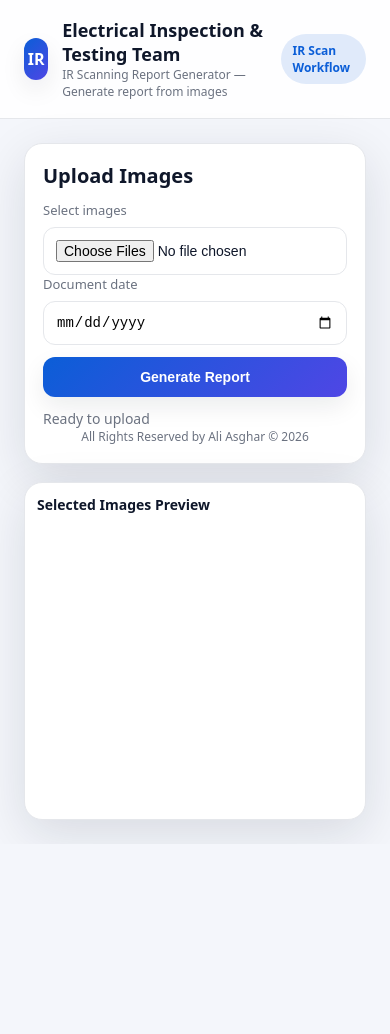
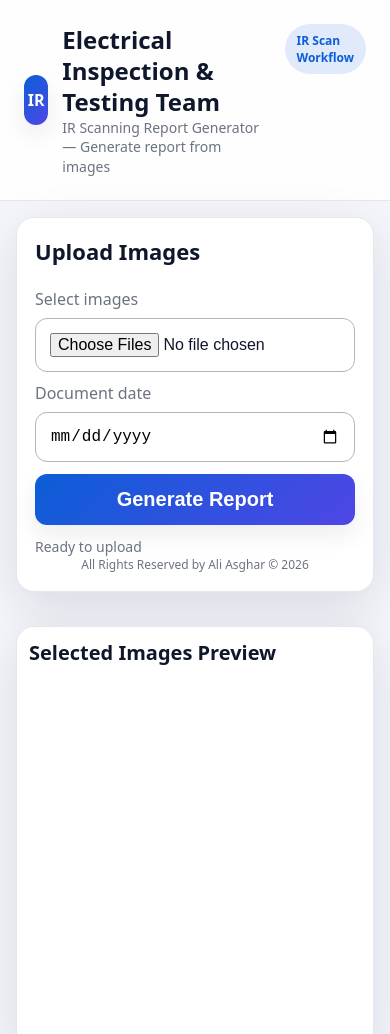
Before and after one commit to newaliasghar1701012/IR_PROJ, a website: page index.html in a window 390 px wide. Shown: the top 1034 px of the page. Before the commit the page ends 844 px from the top, so only its background shows below. Drawn offline with Linux system fonts and the light colour scheme.

Commit message:
Update index.html

```diff
--- a/index.html
+++ b/index.html
@@ -266,6 +266,86 @@
           height: 40vh;
         }
       }
+
+      /* MOBILE ENHANCEMENTS FOR PHONE READABILITY */
+      @media (max-width: 800px) {
+        /* Header */
+        header {
+          /* flex-direction: column; */
+          height: ;
+          align-items: flex-start;
+          gap: 12px;
+          padding: 24px;
+        }
+
+        header .brand h1 {
+          font-size: 24px; /* bigger for visibility */
+          line-height: 1.3;
+        }
+
+        header .brand p {
+          font-size: 14px; /* bigger and easier to read */
+          line-height: 1.4;
+        }
+        .logo {
+          width: 50px;
+          height: 50px;
+        }
+
+        .field {
+          margin-top: 10px;
+        }
+        /* .chip {
+          font-size: 13px;
+          padding: 8px 12px;
+        } */
+
+        /* Form heading */
+        .left h2 {
+          font-size: 22px;
+        }
+
+        /* Labels and inputs */
+        label {
+          font-size: 16px;
+        }
+
+        input[type="file"],
+        input[type="date"] {
+          font-size: 16px;
+          padding: 14px;
+          border: 1px solid #b3b6b6;
+        }
+
+        /* Buttons */
+        .btn {
+          font-size: 20px;
+          padding: 14px;
+        }
+
+        /* Layout adjustments */
+        .layout {
+          grid-template-columns: 1fr;
+          padding: 16px;
+        }
+
+        .right {
+          margin-top: 16px;
+          height: 50vh;
+        }
+
+        /* Preview grid: make images slightly bigger */
+        .preview-grid {
+          /* grid-template-columns: 1fr; one per row for easier tap */
+          gap: 12px;
+        }
+        .preview-title {
+          font-size: 20px;
+        }
+        .thumb {
+          height: 140px; /* bigger thumbnails */
+        }
+      }
     </style>
   </head>
 
```
